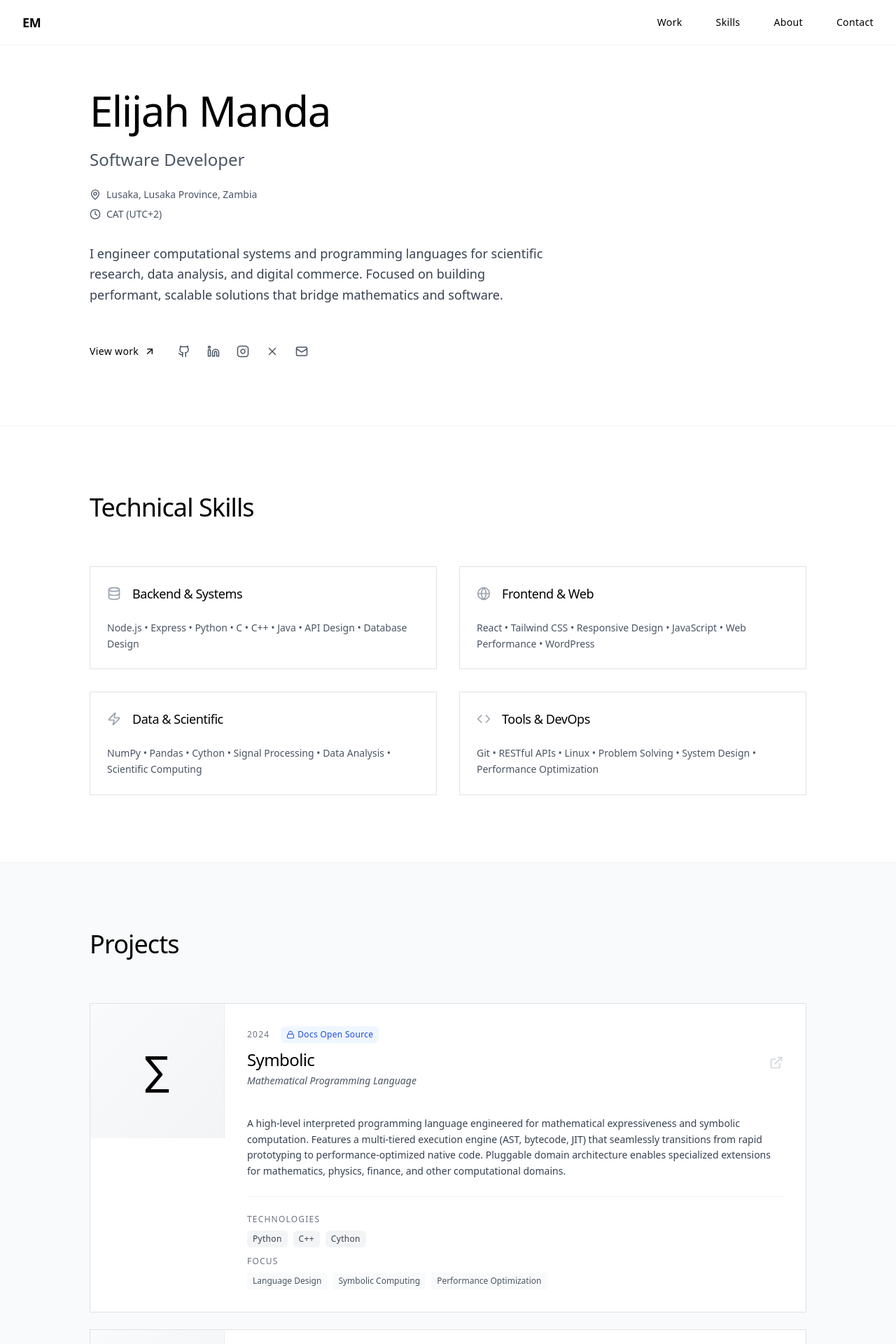
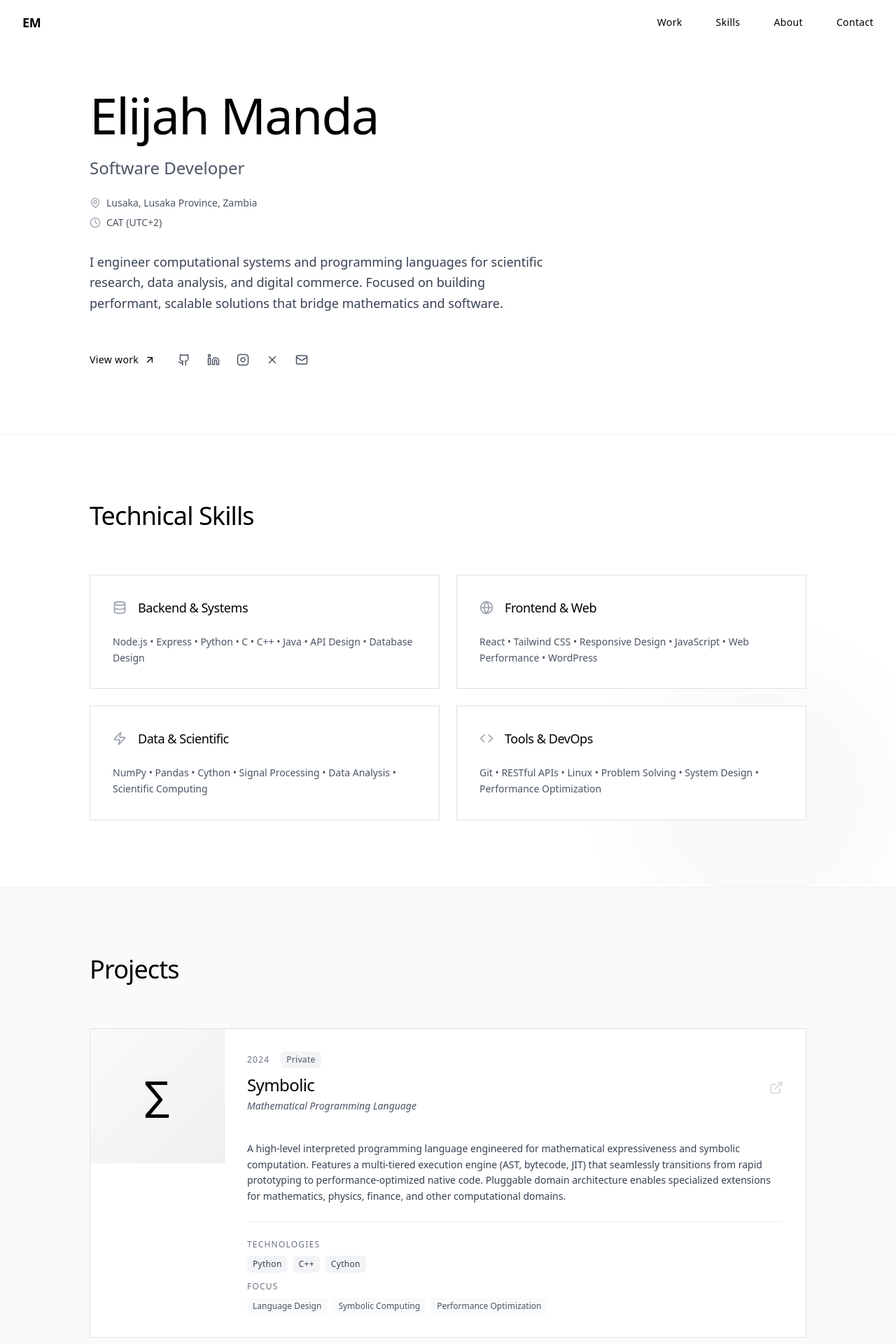
Before and after one commit to elijahmanda/portfolio, a React (Vite) app: page / in a window 1280 px wide. Shown: the top 1920 px of the page at 70% size. Built offline with nearby package versions, Linux system fonts and the light colour scheme.

Commit message:
change main page design

```diff
--- a/src/App.jsx
+++ b/src/App.jsx
@@ -8,12 +8,18 @@ import { projects, skills, socials } from "./constants";
 export default function App() {
   const [isMenuOpen, setIsMenuOpen] = useState(false);
   const [isLoading, setIsLoading] = useState(true);
+  const [scrolled, setScrolled] = useState(false);
 
   useEffect(() => {
     const timer = setTimeout(() => setIsLoading(false), 1500);
     return () => clearTimeout(timer);
   }, []);
 
+  useEffect(() => {
+    const handleScroll = () => setScrolled(window.scrollY > 50);
+    window.addEventListener('scroll', handleScroll);
+    return () => window.removeEventListener('scroll', handleScroll);
+  }, []);
 
   const navItems = ["Work", "Skills", "About", "Contact"];
 
@@ -22,37 +28,51 @@ export default function App() {
       <LoadingScreen isLoading={isLoading} />
 
       {/* Navigation */}
-      <nav className="fixed w-full bg-white/95 backdrop-blur-sm z-40 border-b border-black/5">
+      <motion.nav
+        initial={{ y: -100 }}
+        animate={{ y: 0 }}
+        transition={{ duration: 0.6, delay: 1.6 }}
+        className={`fixed w-full z-40 transition-all duration-300 ${
+          scrolled
+            ? 'bg-white/90 backdrop-blur-md border-b border-black/10 shadow-sm'
+            : 'bg-transparent'
+        }`}
+      >
         <div className="max-w-7xl mx-auto px-6 lg:px-8">
           <div className="flex items-center justify-between h-16">
             <motion.a
               href="#home"
-              initial={{ opacity: 0 }}
-              animate={{ opacity: 1 }}
-              className="text-lg font-bold tracking-tight"
+              className="text-lg font-bold tracking-tight relative group"
+              whileHover={{ scale: 1.05 }}
             >
               EM
+              <motion.div
+                className="absolute -bottom-1 left-0 right-0 h-[2px] bg-black"
+                initial={{ scaleX: 0 }}
+                whileHover={{ scaleX: 1 }}
+                transition={{ duration: 0.3 }}
+              />
             </motion.a>
 
             {/* Desktop Menu */}
             <div className="hidden md:flex items-center gap-12">
               {navItems.map((item, i) => {
-                const sectionId = item === "Work" ? "work" : item === "Skills" ? "skills" : item === "About" ? "about" : "contact";
+                const sectionId = item.toLowerCase();
                 return (
                   <motion.a
                     key={i}
                     href={`#${sectionId}`}
                     initial={{ opacity: 0, y: -5 }}
                     animate={{ opacity: 1, y: 0 }}
-                    transition={{ delay: 0.1 + i * 0.05 }}
+                    transition={{ delay: 1.7 + i * 0.05 }}
                     className="text-sm font-light tracking-wide hover:text-gray-600 transition-colors relative group"
                   >
                     {item}
                     <motion.div
+                      className="absolute -bottom-1 left-0 right-0 h-[1px] bg-black origin-left"
                       initial={{ scaleX: 0 }}
                       whileHover={{ scaleX: 1 }}
                       transition={{ duration: 0.3 }}
-                      className="absolute bottom-0 left-0 right-0 h-px bg-black origin-left"
                     />
                   </motion.a>
                 );
@@ -60,12 +80,13 @@ export default function App() {
             </div>
 
             {/* Mobile Menu Button */}
-            <button
+            <motion.button
               className="md:hidden"
               onClick={() => setIsMenuOpen(!isMenuOpen)}
+              whileTap={{ scale: 0.95 }}
             >
               {isMenuOpen ? <X size={20} /> : <Menu size={20} />}
-            </button>
+            </motion.button>
           </div>
         </div>
 
@@ -77,65 +98,96 @@ export default function App() {
               animate={{ opacity: 1, height: "auto" }}
               exit={{ opacity: 0, height: 0 }}
               transition={{ duration: 0.3 }}
-              className="md:hidden bg-white border-t border-black/5"
+              className="md:hidden bg-white/95 backdrop-blur-md border-t border-black/5"
             >
               <div className="px-6 py-4 space-y-4">
-                {navItems.map((item) => {
-                  const sectionId = item === "Work" ? "work" : item === "Skills" ? "skills" : item === "About" ? "about" : "contact";
-                  return (
-                    <a
-                      key={item}
-                      href={`#${sectionId}`}
-                      onClick={() => setIsMenuOpen(false)}
-                      className="block text-sm font-light tracking-wide hover:text-gray-600 w-full text-left"
-                    >
-                      {item}
-                    </a>
-                  );
-                })}
+                {navItems.map((item) => (
+                  <a
+                    key={item}
+                    href={`#${item.toLowerCase()}`}
+                    onClick={() => setIsMenuOpen(false)}
+                    className="block text-sm font-light tracking-wide hover:text-gray-600 transition-colors"
+                  >
+                    {item}
+                  </a>
+                ))}
               </div>
             </motion.div>
           )}
         </AnimatePresence>
-      </nav>
+      </motion.nav>
 
       {/* Hero Section */}
-      <section id="home" className="pt-32 pb-24 px-6 lg:px-8">
-        <div className="max-w-5xl mx-auto">
+      <section id="home" className="pt-32 pb-24 px-6 lg:px-8 relative overflow-hidden">
+        {/* Subtle background pattern */}
+        <div className="absolute inset-0 opacity-[0.02]">
+          <div className="absolute inset-0" style={{
+            backgroundImage: 'radial-gradient(circle at 1px 1px, black 1px, transparent 0)',
+            backgroundSize: '40px 40px'
+          }} />
+        </div>
+
+        <div className="max-w-5xl mx-auto relative z-10">
           <motion.div
-            initial={{ opacity: 0, y: 20 }}
+            initial={{ opacity: 0, y: 30 }}
             animate={{ opacity: 1, y: 0 }}
-            transition={{ duration: 0.8 }}
+            transition={{ duration: 0.8, delay: 1.8 }}
             className="space-y-8"
           >
             {/* Profile Info */}
-            <div className="flex flex-col md:flex-row gap-8 items-start md:items-center mb-8">
+            <div className="flex flex-col gap-8 items-start mb-8">
               <div className="flex-1">
-                <h1 className="text-5xl md:text-6xl font-light tracking-tight leading-tight mb-4">
+                <motion.h1
+                  initial={{ opacity: 0, y: 20 }}
+                  animate={{ opacity: 1, y: 0 }}
+                  transition={{ duration: 0.6, delay: 1.9 }}
+                  className="text-5xl md:text-7xl font-light tracking-tight leading-tight mb-4"
+                >
                   Elijah Manda
-                </h1>
-                <p className="text-xl md:text-2xl font-light text-gray-600 mb-4">
+                </motion.h1>
+
+                <motion.p
+                  initial={{ opacity: 0, y: 20 }}
+                  animate={{ opacity: 1, y: 0 }}
+                  transition={{ duration: 0.6, delay: 2.0 }}
+                  className="text-xl md:text-2xl font-light text-gray-600 mb-6"
+                >
                   Software Developer
-                </p>
+                </motion.p>
 
-                <div className="flex flex-col gap-2 text-sm text-gray-600 font-light">
+                <motion.div
+                  initial={{ opacity: 0, y: 20 }}
+                  animate={{ opacity: 1, y: 0 }}
+                  transition={{ duration: 0.6, delay: 2.1 }}
+                  className="flex flex-col gap-2 text-sm text-gray-600 font-light"
+                >
                   <div className="flex items-center gap-2">
-                    <MapPin size={16} className="flex-shrink-0" />
+                    <MapPin size={16} className="flex-shrink-0 text-gray-400" />
                     <span>Lusaka, Lusaka Province, Zambia</span>
                   </div>
                   <div className="flex items-center gap-2">
-                    <Clock size={16} className="flex-shrink-0" />
+                    <Clock size={16} className="flex-shrink-0 text-gray-400" />
                     <span>CAT (UTC+2)</span>
                   </div>
-                </div>
+                </motion.div>
               </div>
             </div>
 
-            <p className="text-lg text-gray-700 leading-relaxed max-w-2xl font-light">
+            <motion.p
+              initial={{ opacity: 0, y: 20 }}
+              animate={{ opacity: 1, y: 0 }}
+              transition={{ duration: 0.6, delay: 2.2 }}
+              className="text-lg text-gray-700 leading-relaxed max-w-2xl font-light"
+            >
               I engineer computational systems and programming languages for scientific research, data analysis, and digital commerce. Focused on building performant, scalable solutions that bridge mathematics and software.
-            </p>
+            </motion.p>
 
-            <div className="flex items-center gap-8 pt-4">
+            <motion.div
+              initial={{ opacity: 0, y: 20 }}
+              animate={{ opacity: 1, y: 0 }}
+              transition={{ duration: 0.6, delay: 2.3 }}
+              className="flex flex-col sm:flex-row items-start sm:items-center gap-8 pt-4"
+            >
               <motion.a
                 href="#work"
                 whileHover={{ x: 4 }}
@@ -152,22 +204,35 @@ export default function App() {
                     href={social.url}
                     target="_blank"
                     rel="noopener noreferrer"
-                    whileHover={{ y: -2 }}
-                    className="text-gray-600 hover:text-black transition-colors text-xs font-light tracking-wide"
+                    initial={{ opacity: 0, scale: 0.8 }}
+                    animate={{ opacity: 1, scale: 1 }}
+                    transition={{ delay: 2.4 + i * 0.1 }}
+                    whileHover={{ y: -2, scale: 1.05 }}
+                    className="text-gray-600 hover:text-black transition-colors"
                     title={social.name}
                   >
-                    {social.icon ? <social.icon size={18} /> : social.name}
+                    <social.icon size={18} />
                   </motion.a>
                 ))}
               </div>
-            </div>
+            </motion.div>
           </motion.div>
         </div>
       </section>
 
       {/* Skills Section */}
-      <section id="skills" className="py-24 px-6 lg:px-8 border-t border-black/5">
-        <div className="max-w-5xl mx-auto">
+      <section id="skills" className="py-24 px-6 lg:px-8 border-t border-black/5 relative overflow-hidden">
+        {/* Animated background accent */}
+        <motion.div
+          animate={{
+            opacity: [0.02, 0.05, 0.02],
+            scale: [1, 1.05, 1]
+          }}
+          transition={{ duration: 8, repeat: Infinity }}
+          className="absolute top-1/2 right-0 w-96 h-96 bg-black rounded-full blur-3xl -translate-y-1/2 translate-x-1/2"
+        />
+
+        <div className="max-w-5xl mx-auto relative z-10">
           <motion.h2
             initial={{ opacity: 0 }}
             whileInView={{ opacity: 1 }}
@@ -178,7 +243,7 @@ export default function App() {
             Technical Skills
           </motion.h2>
 
-          <div className="grid md:grid-cols-2 gap-8">
+          <div className="grid md:grid-cols-2 gap-6">
             {Object.entries(skills).map(([key, skill], i) => {
               const Icon = skill.icon;
               return (
@@ -188,11 +253,16 @@ export default function App() {
                   whileInView={{ opacity: 1, y: 0 }}
                   transition={{ duration: 0.5, delay: i * 0.1 }}
                   viewport={{ once: true }}
-                  whileHover={{ y: -2 }}
-                  className="p-6 border border-black/5 hover:border-black/15 transition-all duration-300"
+                  whileHover={{ y: -4, boxShadow: "0 10px 30px rgba(0,0,0,0.05)" }}
+                  className="p-8 bg-white border border-black/5 hover:border-black/15 transition-all duration-300 group"
                 >
                   <div className="flex items-center gap-3 mb-4">
-                    <Icon size={20} className="text-gray-400" />
+                    <motion.div
+                      whileHover={{ rotate: 360 }}
+                      transition={{ duration: 0.6 }}
+                    >
+                      <Icon size={20} className="text-gray-400 group-hover:text-black transition-colors" />
+                    </motion.div>
                     <h3 className="text-lg font-light tracking-tight">{skill.title}</h3>
                   </div>
                   <p className="text-gray-600 font-light leading-relaxed text-sm">
@@ -229,43 +299,49 @@ export default function App() {
                 whileInView={{ opacity: 1, y: 0 }}
                 transition={{ duration: 0.5, delay: i * 0.08 }}
                 viewport={{ once: true }}
-                whileHover={{ y: -2 }}
+                whileHover={{ y: -4, boxShadow: "0 20px 40px rgba(0,0,0,0.08)" }}
                 className="group block bg-white border border-black/5 hover:border-black/15 transition-all duration-300 overflow-hidden"
               >
                 <div className="flex flex-col md:flex-row">
                   {/* Image/Icon */}
-                  <div className="w-full md:w-48 h-48 bg-gradient-to-br from-gray-50 to-gray-100 flex items-center justify-center flex-shrink-0 border-b md:border-b-0 md:border-r border-black/5">
-                    <span className="text-6xl group-hover:scale-110 transition-transform duration-300">{project.image}</span>
+                  <div className="w-full md:w-48 h-48 bg-gradient-to-br from-gray-50 to-gray-100 flex items-center justify-center flex-shrink-0 border-b md:border-b-0 md:border-r border-black/5 relative overflow-hidden">
+                    <motion.span
+                      whileHover={{ scale: 1.1, rotate: 5 }}
+                      transition={{ duration: 0.3 }}
+                      className="text-6xl z-10"
+                    >
+                      {project.image}
+                    </motion.span>
+
+                    {/* Subtle animated background */}
+                    <motion.div
+                      className="absolute inset-0 bg-gradient-to-br from-black/0 to-black/5"
+                      animate={{ opacity: [0, 0.5, 0] }}
+                      transition={{ duration: 3, repeat: Infinity }}
+                    />
                   </div>
 
                   {/* Content */}
                   <div className="flex-1 p-8 flex flex-col justify-between">
                     <div>
                       <div className="flex items-center justify-between mb-4">
-                        <div>
-                          <div className="flex items-center gap-3 mb-2">
+                        <div className="flex-1">
+                          <div className="flex items-center gap-3 mb-2 flex-wrap">
                             <p className="text-xs text-gray-500 font-light tracking-widest uppercase">{project.year}</p>
-                            <div className="flex items-center gap-2">
-                              {project.status === "public" ? (
-                                <span className="text-xs px-2 py-1 bg-green-50 text-green-700 font-light tracking-wide rounded">
-                                  Public
-                                </span>
-                              ) : project.repo === "docs" ? (
-                                <span className="text-xs px-2 py-1 bg-blue-50 text-blue-700 font-light tracking-wide rounded flex items-center gap-1">
-                                  <Lock size={12} />
-                                  Docs Open Source
-                                </span>
-                              ) : (
-                                <span className="text-xs px-2 py-1 bg-gray-100 text-gray-600 font-light tracking-wide rounded flex items-center gap-1">
-                                  <Lock size={12} />
-                                  {project.repo === "request" ? "Access on request" : "Private"}
-                                </span>
-                              )}
-                            </div>
+                            <span className={`text-xs px-2 py-1 font-light tracking-wide rounded ${
+                              project.status === "public"
+                                ? "bg-green-50 text-green-700"
+                                : "bg-gray-100 text-gray-600"
+                            }`}>
+                              {project.status === "public" ? "Public" : "Private"}
+                            </span>
                           </div>
-                          <h3 className="text-2xl font-light tracking-tight mb-1">{project.name}</h3>
+                          <h3 className="text-2xl font-light tracking-tight mb-1 group-hover:text-gray-600 transition-colors">
+                            {project.name}
+                          </h3>
                           <p className="text-sm text-gray-600 font-light italic mb-3">{project.tagline}</p>
                         </div>
+
                         <motion.div
                           className="text-gray-300 group-hover:text-black transition-colors flex-shrink-0 hidden md:block"
                           whileHover={{ x: 2, y: -2 }}
@@ -284,9 +360,13 @@ export default function App() {
                         <p className="text-xs font-medium tracking-widest text-gray-500 mb-2">TECHNOLOGIES</p>
                         <div className="flex flex-wrap gap-2">
                           {project.technologies.map((tech, idx) => (
-                            <span key={idx} className="text-xs px-2 py-1 bg-gray-100 text-gray-700 font-light tracking-wide rounded">
+                            <motion.span
+                              key={idx}
+                              whileHover={{ scale: 1.05 }}
+                              className="text-xs px-2 py-1 bg-gray-100 text-gray-700 font-light tracking-wide rounded"
+                            >
                               {tech}
-                            </span>
+                            </motion.span>
                           ))}
                         </div>
                       </div>
@@ -310,9 +390,8 @@ export default function App() {
         </div>
       </section>
 
-
       {/* About Section */}
-      <section id="about" className="py-24 px-6 lg:px-8 bg-gray-50 border-t border-black/5">
+      <section id="about" className="py-24 px-6 lg:px-8 border-t border-black/5">
         <div className="max-w-5xl mx-auto">
           <motion.h2
             initial={{ opacity: 0 }}
@@ -348,9 +427,12 @@ export default function App() {
               whileInView={{ opacity: 1, y: 0 }}
               transition={{ duration: 0.6, delay: 0.1 }}
               viewport={{ once: true }}
-              className="space-y-8"
+              className="space-y-6"
             >
-              <div className="p-6 border border-black/5">
+              <motion.div
+                whileHover={{ y: -2 }}
+                className="p-6 bg-white border border-black/5 hover:border-black/15 transition-all"
+              >
                 <h4 className="text-sm font-medium tracking-widest mb-3 text-gray-700">EXPERTISE AREAS</h4>
                 <ul className="text-gray-600 font-light space-y-2 text-sm">
                   <li>• Programming Language Design & Implementation</li>
@@ -359,21 +441,24 @@ export default function App() {
                   <li>• Real-time Data Processing & Visualization</li>
                   <li>• API Design & Database Architecture</li>
                 </ul>
-              </div>
+              </motion.div>
 
-              <div className="p-6 border border-black/5">
+              <motion.div
+                whileHover={{ y: -2 }}
+                className="p-6 bg-white border border-black/5 hover:border-black/15 transition-all"
+              >
                 <h4 className="text-sm font-medium tracking-widest mb-3 text-gray-700">CURRENT FOCUS</h4>
                 <p className="text-gray-600 font-light text-sm">
                   Developing performant computational engines and exploring formal methods in software engineering.
                 </p>
-              </div>
+              </motion.div>
             </motion.div>
           </div>
         </div>
       </section>
 
       {/* Contact Section */}
-      <section id="contact" className="py-32 px-6 lg:px-8 border-t border-black/5">
+      <section id="contact" className="py-32 px-6 lg:px-8 border-t border-black/5 bg-gray-50">
         <div className="max-w-3xl mx-auto text-center">
           <motion.h2
             initial={{ opacity: 0, y: 20 }}
@@ -404,7 +489,7 @@ export default function App() {
           >
             <motion.a
               href="mailto:elijahmandajc@gmail.com"
-              whileHover={{ x: 4 }}
+              whileHover={{ x: 4, scale: 1.02 }}
               className="flex items-center gap-2 text-lg font-medium tracking-wide group"
             >
               elijahmandajc@gmail.com
@@ -417,7 +502,7 @@ export default function App() {
               href="https://zm.linkedin.com/in/elijah-manda-9544b5380"
               target="_blank"
               rel="noopener noreferrer"
-              whileHover={{ x: 4 }}
+              whileHover={{ x: 4, scale: 1.02 }}
               className="flex items-center gap-2 text-lg font-medium tracking-wide group"
             >
               LinkedIn
@@ -428,8 +513,16 @@ export default function App() {
       </section>
 
       {/* Footer */}
-      <footer className="py-12 px-6 lg:px-8 border-t border-black/5 text-center text-sm text-gray-500 font-light tracking-wide">
-        <p>© 2025 Elijah Manda. All rights reserved.</p>
+      <footer className="py-12 px-6 lg:px-8 border-t border-black/5 text-center">
+        <motion.p
+          initial={{ opacity: 0 }}
+          whileInView={{ opacity: 1 }}
+          transition={{ duration: 0.6 }}
+          viewport={{ once: true }}
+          className="text-sm text-gray-500 font-light tracking-wide"
+        >
+          © 2025 Elijah Manda. All rights reserved.
+        </motion.p>
       </footer>
     </div>
   );
```
